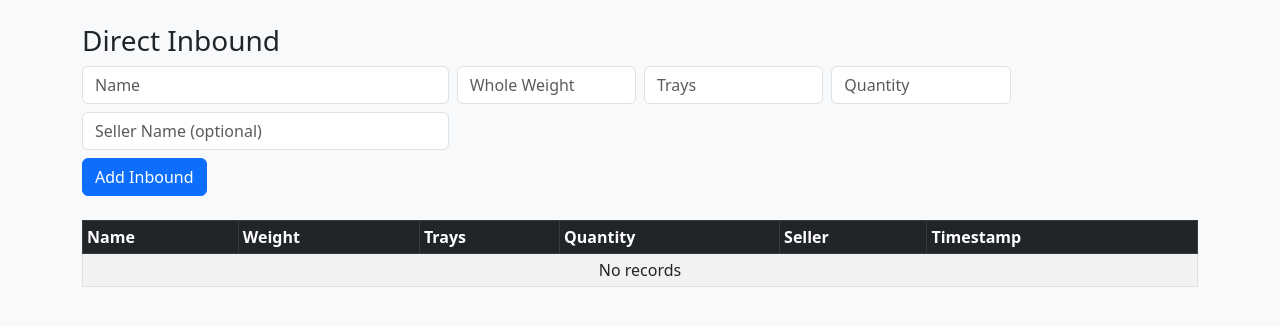
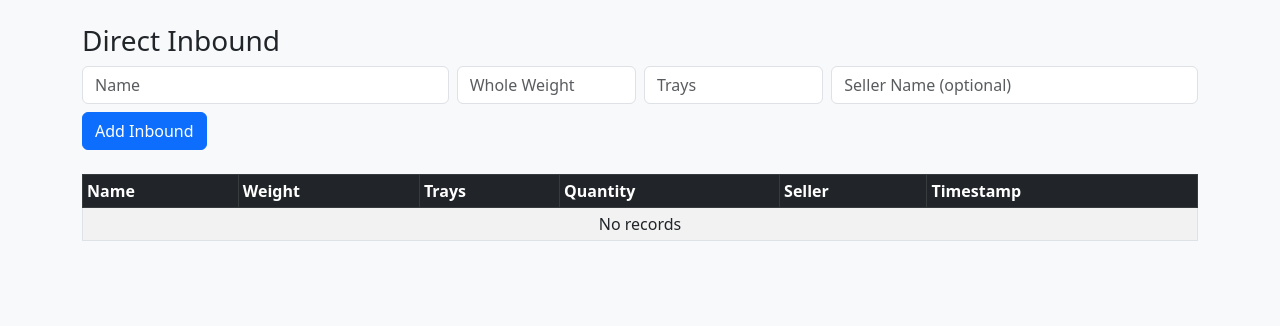
Before and after one commit to Abinesh-ss/V.V_FRUITS, a Flask app: page /direct_inbound in a window 1280 px wide. Shown: the part 56-382 px from the top of the page. Run offline with Flask 3, Linux system fonts and the light colour scheme.

Commit message:
Update direct_inbound.html

```diff
--- a/templates/direct_inbound.html
+++ b/templates/direct_inbound.html
@@ -12,9 +12,10 @@
   <div class="col-md-2">
     <input type="number" class="form-control" id="no_of_trays" name="no_of_trays" placeholder="Trays" required>
   </div>
-  <div class="col-md-2">
-    <input step="0.01" class="form-control" name="quantity" id="quantity" placeholder="Quantity" readonly>
-  </div>
+
+  <!-- 🔒 Hidden Quantity (auto-calculated) -->
+  <input type="hidden" name="quantity" id="quantity">
+
   <div class="col-md-4 mt-2">
     <input class="form-control" name="seller_name" placeholder="Seller Name (optional)">
   </div>
```
